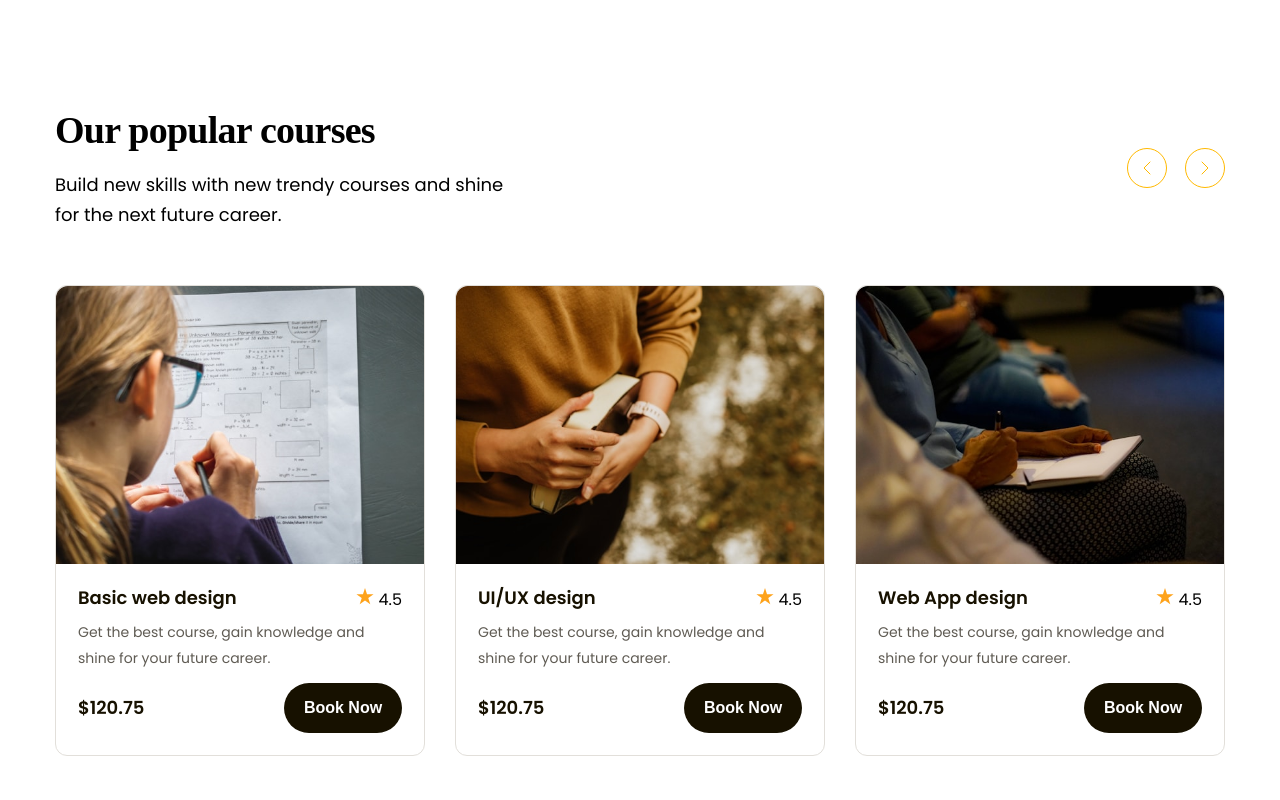
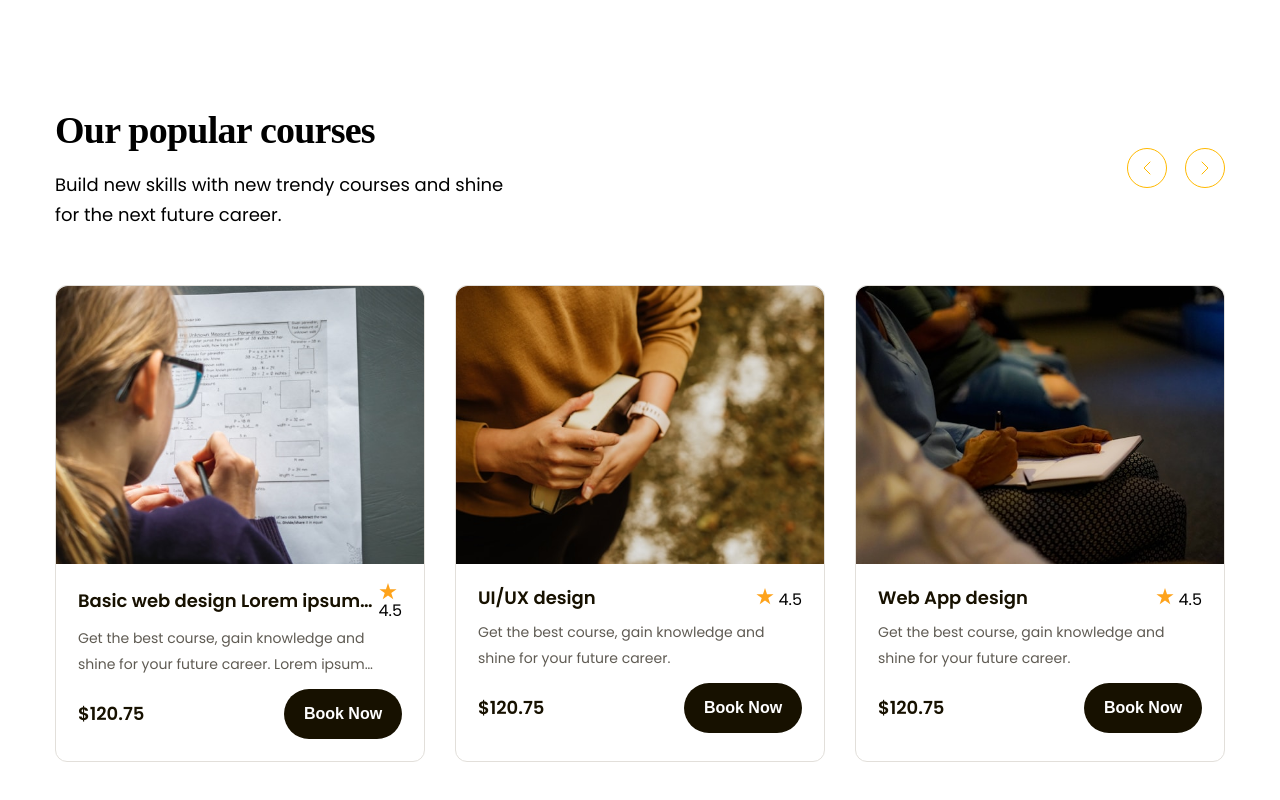
Before and after one commit to kieutrang2005/Figma-to-HTML, a plain HTML site: page index.html in a window 1280 px wide. Shown: the part 1002-1802 px from the top of the page. Drawn offline with Linux system fonts and the light colour scheme.

Commit message:
p7 tối ưu hóa tiêu đề và miêu tả

```diff
--- a/assets/css/style.css
+++ b/assets/css/style.css
@@ -51,6 +51,23 @@ a {
 .btn:hover {
   opacity: 0.9;
   cursor: pointer;
+}
+
+/* Tối Ưu hóa tiêu đề và miêu tả trên trang: khi ng dùng nhập(thêm) nội dung
+trên trang sẽ ko bj méo giao diện mà sẽ hiện 3 chấm */
+.line-clamp {
+  display: -webkit-box;
+  -webkit-line-clamp: var(--line-clamp, 1);
+  -webkit-box-orient: vertical;
+  overflow: hidden;
+}
+.line-clamp.line-2 {
+  --line-clamp: 2;
+}
+
+/* tránh vỡ giao diện khi ng dùng nhập vào link quá dài(muốn ở đâu thì thêm vào đó) */
+.break-all {
+  word-break: break-all;
 }
 
 /* --------------------Hearder---------------------- */
@@ -338,6 +355,7 @@ a {
 }
 
 .popular .course-item {
+  flex: 1;
   border-radius: 12px;
   border: 1px solid #e2dfda;
   background: #fff;
--- a/index.html
+++ b/index.html
@@ -189,15 +189,25 @@
               /></a>
               <div class="info">
                 <div class="head">
-                  <a href="#!"><h3 class="tittle">Basic web design</h3></a>
+                  <a href="#!" class="line-clamp"
+                    ><h3 class="tittle">
+                      Basic web design Lorem ipsum dolor sit amet consectetur
+                      adipisicing elit. Eos, sapiente architecto! Facere
+                      explicabo dolorum ut ad beatae omnis vero amet
+                      voluptatibus, sed quidem pariatur excepturi architecto!
+                      Praesentium recusandae consequuntur blanditiis!
+                    </h3></a
+                  >
                   <div class="rating">
                     <img src="./assets/icon/star.svg" alt="" class="star" />
                     <span class="value">4.5</span>
                   </div>
                 </div>
-                <p class="desc">
+                <p class="desc line-clamp line-2">
                   Get the best course, gain knowledge and shine for your future
-                  career.
+                  career. Lorem ipsum dolor sit amet consectetur adipisicing
+                  elit. Magnam dolores saepe illo tenetur delectus quisquam,
+                  repudiandae nesciunt quam excepturi. Consectetur.
                 </p>
                 <div class="food">
                   <span class="price">$120.75</span>
@@ -213,13 +223,15 @@
               /></a>
               <div class="info">
                 <div class="head">
-                  <a href="#!"><h3 class="tittle">UI/UX design</h3></a>
+                  <a href="#!" class="line-clamp"
+                    ><h3 class="tittle">UI/UX design</h3></a
+                  >
                   <div class="rating">
                     <img src="./assets/icon/star.svg" alt="" class="star" />
                     <span class="value">4.5</span>
                   </div>
                 </div>
-                <p class="desc">
+                <p class="desc line-clamp line-2">
                   Get the best course, gain knowledge and shine for your future
                   career.
                 </p>
@@ -237,13 +249,15 @@
               /></a>
               <div class="info">
                 <div class="head">
-                  <a href="#!"><h3 class="tittle">Web App design</h3></a>
+                  <a href="#!" class="line-clamp"
+                    ><h3 class="tittle">Web App design</h3></a
+                  >
                   <div class="rating">
                     <img src="./assets/icon/star.svg" alt="" class="star" />
                     <span class="value">4.5</span>
                   </div>
                 </div>
-                <p class="desc">
+                <p class="desc line-clamp line-2">
                   Get the best course, gain knowledge and shine for your future
                   career.
                 </p>
```
